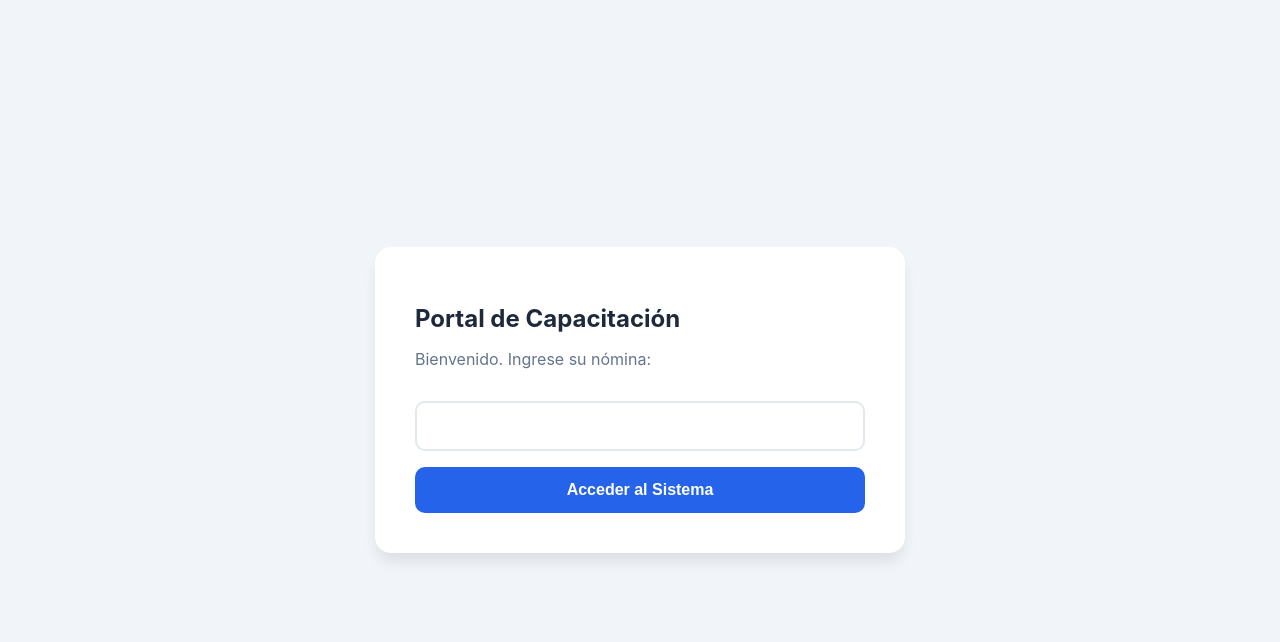
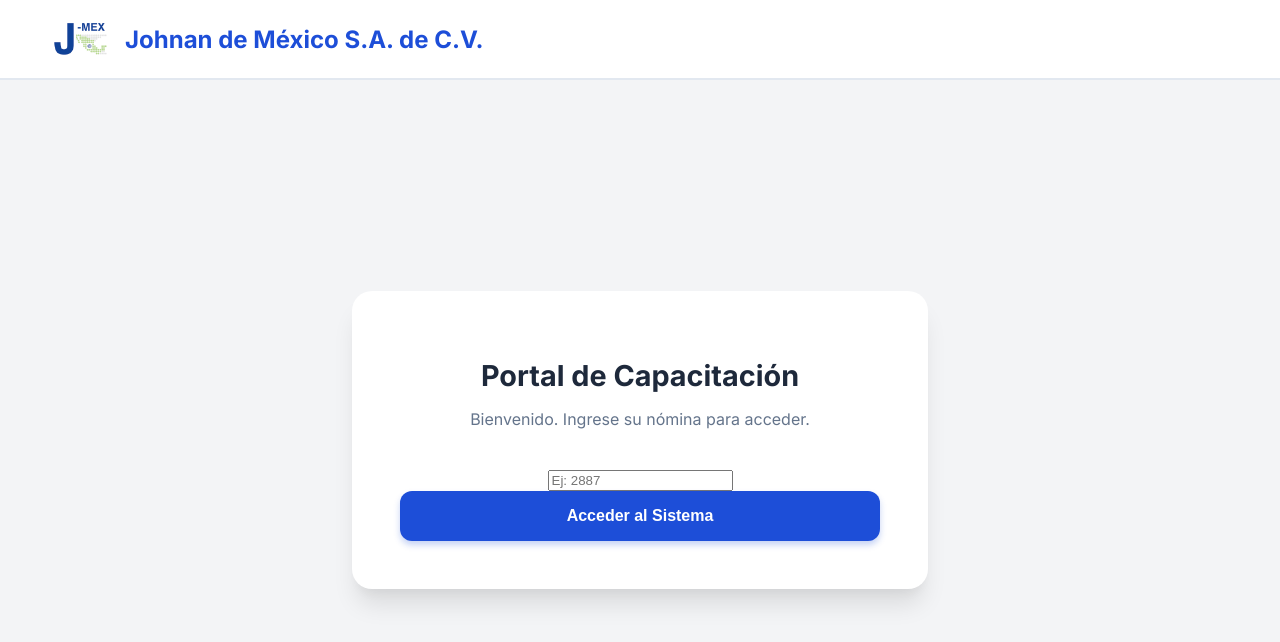
Before and after one commit to gerardomisael0011-wq/PortalCapacitacion, a website: page public/index.html in a window 1280 px wide. Drawn offline with Linux system fonts and the light colour scheme.

Commit message:
Mejora de diseño visual

```diff
--- a/public/index.html
+++ b/public/index.html
@@ -3,14 +3,25 @@
 <head>
     <meta charset="UTF-8">
     <meta name="viewport" content="width=device-width, initial-scale=1.0">
-    <title>Portal de Capacitación</title>
+    <title>Portal de Capacitación | Johnan de México</title>
     <link rel="stylesheet" href="style.css">
+    <link rel="preconnect" href="https://fonts.googleapis.com">
+    <link rel="preconnect" href="https://fonts.gstatic.com" crossorigin>
+    <link href="https://fonts.googleapis.com/css2?family=Inter:wght@400;600;700&display=swap" rel="stylesheet">
 </head>
 <body>
-    <div class="card" id="app">
+
+    <header class="header-johnan">
+        <div class="logo-container">
+            <img src="logo_johnan.png" alt="Johnan J-Mex Logo" class="logo-j-mex">
+            <h1 class="company-name">Johnan de México S.A. de C.V.</h1>
+        </div>
+    </header>
+
+    <div class="card" id="app-container">
         <h1>Portal de Capacitación</h1>
-        <p>Bienvenido. Ingrese su nómina:</p>
-        <input type="text" id="nomina">
+        <p>Bienvenido. Ingrese su nómina para acceder.</p>
+        <input type="text" id="nomina" placeholder="Ej: 2887">
         <button class="btn-pending" onclick="ingresar()">Acceder al Sistema</button>
     </div>
 
@@ -22,10 +33,10 @@
                 headers: { 'Content-Type': 'application/json' },
                 body: JSON.stringify({ nomina })
             });
-            const html = await res.text();
+            const contenido = await res.text();
             if (res.ok) {
                 // Inyectamos el contenido dentro de la card
-                document.getElementById('app').innerHTML = html;
+                document.getElementById('app-container').innerHTML = contenido;
             } else {
                 alert("Nómina no encontrada.");
             }
--- a/public/style.css
+++ b/public/style.css
@@ -1,70 +1,98 @@
+/* public/style.css */
 :root {
-    --primary: #2563eb;
-    --success: #059669;
-    --bg: #f1f5f9;
-    --text: #1e293b;
+    --primary-blue: #1d4ed8; /* El azul corporativo de Johnan */
+    --success-green: #059669;
+    --bg-light: #f3f4f6;
+    --text-main: #111827;
     --card-bg: #ffffff;
+    --header-h: 80px; /* Altura de la cabecera */
 }
 
 body {
-    font-family: 'Inter', system-ui, sans-serif;
-    background-color: var(--bg);
-    color: var(--text);
+    font-family: 'Inter', system-ui, -apple-system, sans-serif;
+    background-color: var(--bg-light);
+    color: var(--text-main);
+    margin: 0;
+    padding-top: var(--header-h); /* Espacio para que el contenido no quede debajo */
     display: flex;
     justify-content: center;
     align-items: center;
-    min-height: 100vh;
+    min-height: calc(100vh - var(--header-h));
+}
+
+/* --- CABECERA CORPORATIVA --- */
+.header-johnan {
+    position: fixed;
+    top: 0;
+    left: 0;
+    width: 100%;
+    height: var(--header-h);
+    background-color: #ffffff; /* Fondo blanco limpio */
+    border-bottom: 2px solid #e2e8f0; /* Línea sutil de separación */
+    display: flex;
+    justify-content: space-between;
+    align-items: center;
+    padding: 0 50px;
+    box-sizing: border-box;
+    z-index: 1000; /* Siempre arriba */
+}
+
+.logo-container {
+    display: flex;
+    align-items: center;
+    gap: 15px;
+}
+
+.logo-j-mex {
+    height: 60px; /* Tamaño del logo */
+    width: auto;
+}
+
+.company-name {
+    font-size: 1.5rem;
+    font-weight: 700;
+    color: var(--primary-blue);
     margin: 0;
 }
 
+/* --- ESTILOS DE CARD PROFESIONALES --- */
 .card {
     background: var(--card-bg);
-    padding: 2.5rem;
-    border-radius: 16px;
-    box-shadow: 0 10px 15px -3px rgba(0,0,0,0.1);
+    padding: 3rem;
+    border-radius: 20px;
+    box-shadow: 0 20px 25px -5px rgba(0, 0, 0, 0.1), 0 10px 10px -5px rgba(0, 0, 0, 0.04);
     width: 100%;
-    max-width: 450px;
+    max-width: 480px;
+    text-align: center;
 }
 
-h1 { font-size: 1.5rem; margin-bottom: 0.5rem; }
-p { color: #64748b; margin-bottom: 2rem; }
+h1 { color: #1e293b; font-size: 1.8rem; margin-bottom: 0.5rem; }
+p { color: #64748b; margin-bottom: 2.5rem; }
 
-input {
-    width: 100%;
-    padding: 14px;
-    margin-bottom: 1rem;
-    border: 2px solid #e2e8f0;
-    border-radius: 10px;
-    box-sizing: border-box;
-    font-size: 1rem;
-}
-
+/* Botones con estilo moderno y sutiles sombras */
 button {
     width: 100%;
-    padding: 14px;
+    padding: 16px;
     border: none;
-    border-radius: 10px;
+    border-radius: 12px;
     font-weight: 600;
     font-size: 1rem;
     cursor: pointer;
-    transition: all 0.2s;
+    transition: all 0.2s ease;
     color: white;
 }
 
-.btn-pending { background-color: var(--primary); }
-.btn-pending:hover { background-color: #1d4ed8; }
+.btn-pending {
+    background-color: var(--primary-blue);
+    box-shadow: 0 4px 6px rgba(29, 78, 216, 0.25);
+}
+.btn-pending:hover {
+    background-color: #1a43c4;
+    transform: translateY(-2px);
+}
 
-.btn-approved { background-color: var(--success); cursor: not-allowed; opacity: 0.9; }
-
-/* Lista de cursos */
-ul { list-style: none; padding: 0; }
-li {
-    background: #f8fafc;
-    padding: 1rem;
-    margin-bottom: 1rem;
-    border-radius: 10px;
-    display: flex;
-    justify-content: space-between;
-    align-items: center;
-    border: 1px solid #e2e8f0;
+.btn-approved {
+    background-color: var(--success-green);
+    cursor: not-allowed;
+    opacity: 0.9;
 }
```
Also changed, not shown: server.js (+6 -3 lines), public/logo_johnan.png (added).
